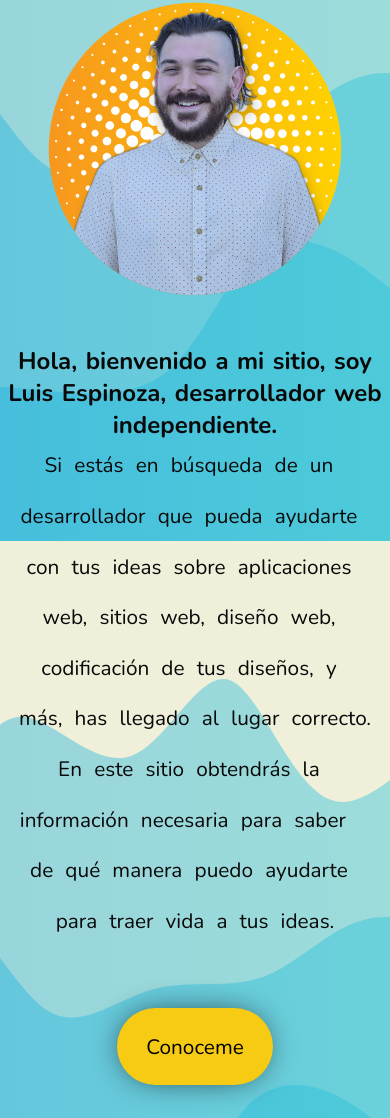
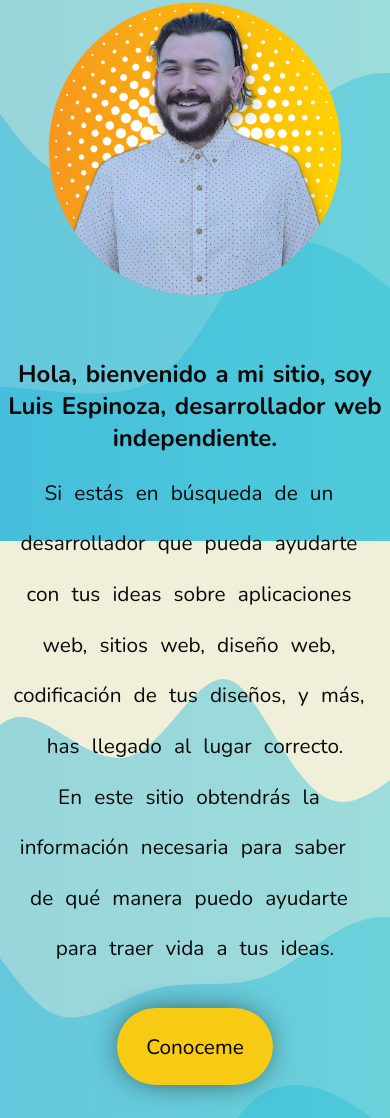
Before and after one commit to LuisTerceroIII/samurai-dev-web, a Gatsby site: page / in a window 390 px wide. Shown: the part 303-1421 px from the top of the page. Built offline with nearby package versions, Linux system fonts and the light colour scheme; Gatsby itself is replaced by a stand-in of ours.

Commit message:
test deploy

```diff
--- a/src/sections/Landing/styles/landing.module.css
+++ b/src/sections/Landing/styles/landing.module.css
@@ -122,12 +122,14 @@ Esta hoja de estilo contiene todos los estilos para Landing.
   .title {
     text-align: center;
     position: relative;
-    /*top: 10%;*/
+    top: 10%;
   }
   .paragraph {
     text-align: center;
-    padding: 0% 4% 0% 4%;
+    padding: 0% 3% 0% 3%;
     line-height: var(--mobile-line-height);
+    position: relative;
+    top: 5%;
 
   }
   .image {
```
